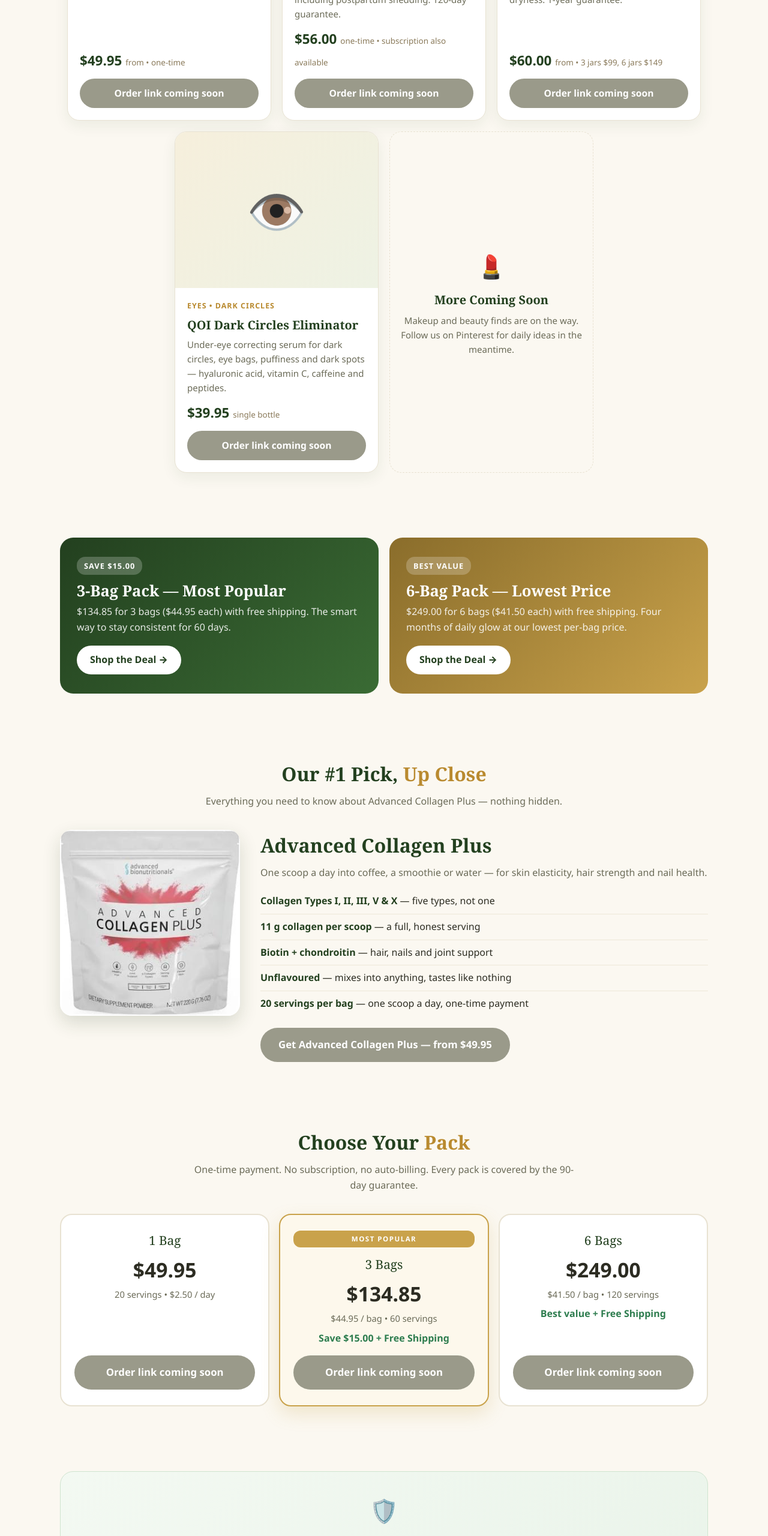
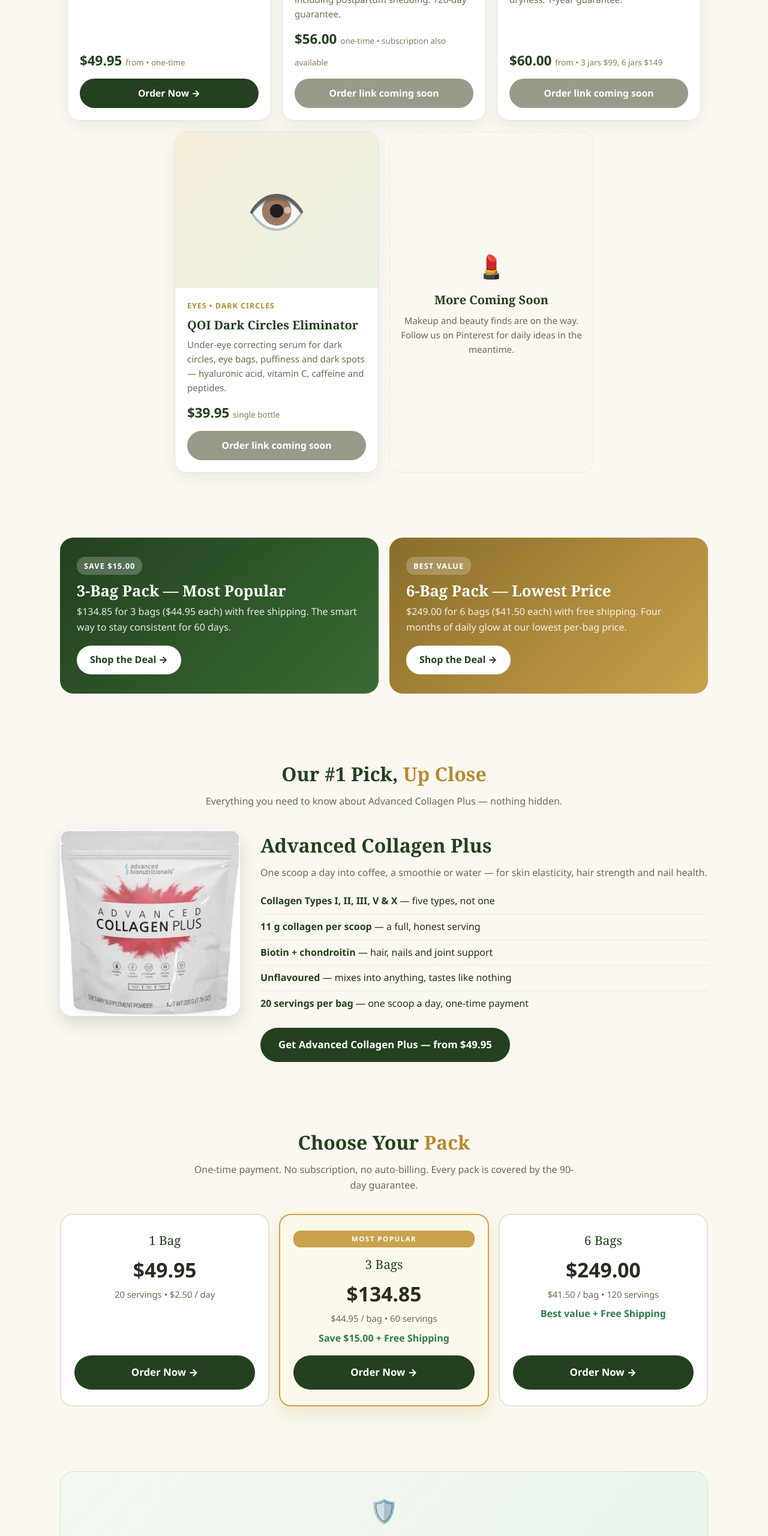
Before and after one commit to smoothiedietplan/smoothie-diet-bridge, a plain HTML site: page beauty-hub/index.html in a window 1280 px wide. Shown: the part 1680-4240 px from the top of the page at 60% size. Drawn offline with Linux system fonts and the light colour scheme.

Commit message:
Wire Collagen Plus affiliate link into CTAs

```diff
--- a/beauty-hub/index.html
+++ b/beauty-hub/index.html
@@ -221,7 +221,7 @@
         <h3>Advanced Collagen Plus</h3>
         <p>Multi-collagen powder — 5 collagen types (I, II, III, V &amp; X) + biotin. 11 g per scoop, unflavoured, 20 servings per bag.</p>
         <div class="price">$49.95 <small>from • one-time</small></div>
-        <a class="btn soon" href="#packs">Order link coming soon</a>
+        <a class="btn" href="https://www.advancedbionutritionals.com/DS24/Collagen/This-Simple-10-Second-Kitchen-Test/HD.htm#aff=ibrahimuttra" target="_blank" rel="noopener">Order Now →</a>
       </div>
     </div>
     <div class="pcard">
@@ -296,7 +296,7 @@
         <li><b>Unflavoured</b> — mixes into anything, tastes like nothing</li>
         <li><b>20 servings per bag</b> — one scoop a day, one-time payment</li>
       </ul>
-      <a class="btn soon" href="#packs">Get Advanced Collagen Plus — from $49.95</a>
+      <a class="btn" href="https://www.advancedbionutritionals.com/DS24/Collagen/This-Simple-10-Second-Kitchen-Test/HD.htm#aff=ibrahimuttra" target="_blank" rel="noopener">Get Advanced Collagen Plus — from $49.95</a>
     </div>
   </div>
 </section>
@@ -310,7 +310,7 @@
       <div class="price">$49.95</div>
       <div class="per">20 servings • $2.50 / day</div>
       <div class="save">&nbsp;</div>
-      <a class="btn soon" href="#">Order link coming soon</a>
+      <a class="btn" href="https://www.advancedbionutritionals.com/DS24/Collagen/This-Simple-10-Second-Kitchen-Test/HD.htm#aff=ibrahimuttra" target="_blank" rel="noopener">Order Now →</a>
     </div>
     <div class="pack pop">
       <span class="pop-label">Most Popular</span>
@@ -318,14 +318,14 @@
       <div class="price">$134.85</div>
       <div class="per">$44.95 / bag • 60 servings</div>
       <div class="save">Save $15.00 + Free Shipping</div>
-      <a class="btn soon" href="#">Order link coming soon</a>
+      <a class="btn" href="https://www.advancedbionutritionals.com/DS24/Collagen/This-Simple-10-Second-Kitchen-Test/HD.htm#aff=ibrahimuttra" target="_blank" rel="noopener">Order Now →</a>
     </div>
     <div class="pack">
       <div class="qty">6 Bags</div>
       <div class="price">$249.00</div>
       <div class="per">$41.50 / bag • 120 servings</div>
       <div class="save">Best value + Free Shipping</div>
-      <a class="btn soon" href="#">Order link coming soon</a>
+      <a class="btn" href="https://www.advancedbionutritionals.com/DS24/Collagen/This-Simple-10-Second-Kitchen-Test/HD.htm#aff=ibrahimuttra" target="_blank" rel="noopener">Order Now →</a>
     </div>
   </div>
 </section>
@@ -414,7 +414,7 @@
   <div class="final-cta">
     <h2>Your Glow Starts With One Scoop</h2>
     <p>Skin, hair and nails — from the inside out. Pick your pack and start today.</p>
-    <a class="btn soon" href="#packs">Get Advanced Collagen Plus — from $49.95</a>
+    <a class="btn" href="https://www.advancedbionutritionals.com/DS24/Collagen/This-Simple-10-Second-Kitchen-Test/HD.htm#aff=ibrahimuttra" target="_blank" rel="noopener">Get Advanced Collagen Plus — from $49.95</a>
   </div>
 </section>
 
@@ -435,7 +435,7 @@
 
 <div class="sticky-cta">
   <div class="pr">Advanced Collagen Plus<small>from $49.95 • 90-day guarantee</small></div>
-  <a class="soon" href="#packs">Get It Now</a>
+  <a href="https://www.advancedbionutritionals.com/DS24/Collagen/This-Simple-10-Second-Kitchen-Test/HD.htm#aff=ibrahimuttra" target="_blank" rel="noopener">Get It Now</a>
 </div>
 
 <footer>
```
